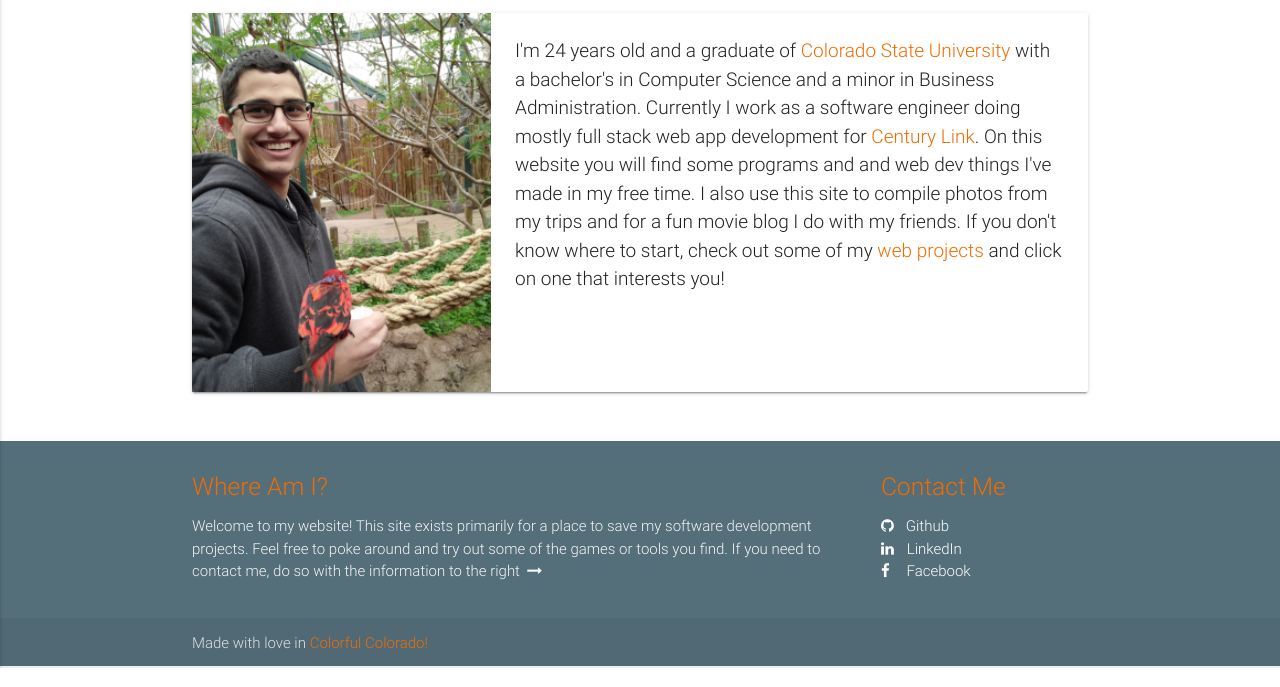
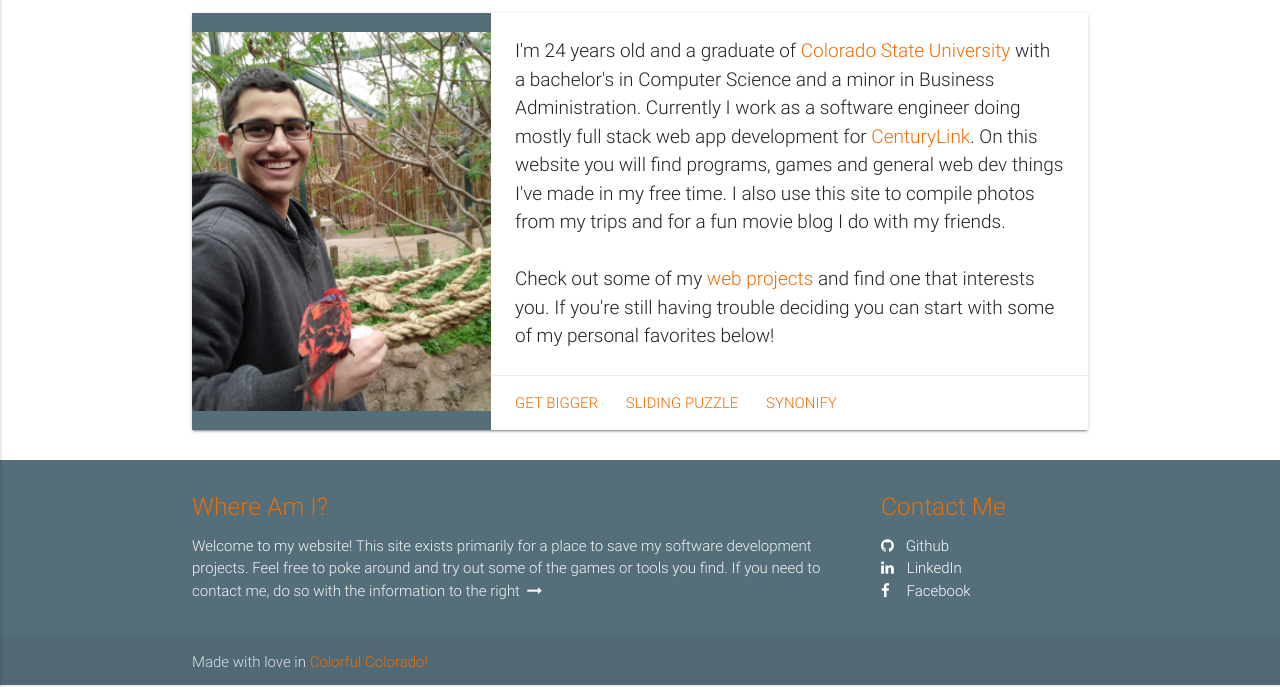
Before and after one commit to SBurrell23/SBDC, a PHP site: page /about_me/index in a window 1280 px wide. Shown: the part 134-821 px from the top of the page. Run offline with PHP 8.4, Linux system fonts and the light colour scheme; some libraries are stand-ins or nearby versions.

Commit message:
get bigger and about section updates

```diff
--- a/css/style.css
+++ b/css/style.css
@@ -58,6 +58,12 @@ input:not([type]):focus:not([readonly]), input[type=text]:not(.browser-default):
     -webkit-box-shadow: 0 1px 0 0 #546e7a;
     box-shadow: 0 1px 0 0 #546e7a;
 }
+.card .card-action a:not(.btn):not(.btn-large):not(.btn-large):not(.btn-floating){
+	 color:#ef6c00;
+}
+.card .card-action a:not(.btn):not(.btn-large):not(.btn-large):not(.btn-floating):hover{
+	color: #ff9800;
+}
 .nav-dropdown i{
 	margin-left: 2px;
 }
--- a/pages/about_me/index.php
+++ b/pages/about_me/index.php
@@ -7,8 +7,13 @@
 			</div>
 			<div class="card-stacked">
 				<div class="card-content card-text">
-					<p>I'm 24 years old and a graduate of <a  target="_blank" href="http://www.cs.colostate.edu/cstop/index.php">Colorado State University</a> with a bachelor's in Computer Science and a minor in Business Administration. Currently I work as a software engineer doing mostly full stack web app development for <a  target="_blank" href="http://www.centurylink.com/">Century Link</a>. On this website you will find some programs and and web dev things I've made in my free time. I also use this site to compile photos from my trips and for a fun movie blog I do with my friends. If you don't know where to start, check out some of my <a href="?v=web_projects">web projects</a> and click on one that interests you!</p>
+					<p>I'm 24 years old and a graduate of <a  target="_blank" href="http://www.cs.colostate.edu/cstop/index.php">Colorado State University</a> with a bachelor's in Computer Science and a minor in Business Administration. Currently I work as a software engineer doing mostly full stack web app development for <a  target="_blank" href="http://www.centurylink.com/">CenturyLink</a>. On this website you will find programs, games and general web dev things I've made in my free time. I also use this site to compile photos from my trips and for a fun movie blog I do with my friends.<br><br>Check out some of my <a href="?v=web_projects">web projects</a> and find one that interests you. If you're still having trouble deciding you can start with some of my personal favorites below!</p>
 				</div>
+				<div class="card-action">
+		          <a href="?v=get_bigger">Get Bigger</a>
+		          <a href="?v=sliding_puzzle">Sliding Puzzle</a>
+		          <a href="?v=synonify">Synonify</a>
+		        </div>
 			</div>
 		</div>
 	</div>
--- a/pages/web_projects/getbigger/index.html
+++ b/pages/web_projects/getbigger/index.html
@@ -1,7 +1,7 @@
 
 <div  style="width:1400px;margin: auto;"><br>
     <div id="getBiggerCanvasContainer" ></div>
-    <div> Written in 4 hours By: Steven Burrell , Music By: Gary Burrell</div><br>
+    <div> Written in 4 hours By: Steven Burrell , Music By: Gary Burrell.&nbsp;&nbsp;<div style="float:right">*Note: The high scores page has been disabled. I apoligize for the inconvinience.</div></div><br>
 </div>
 
 <script src="./pages/web_projects/getbigger/libs/jquery.hotkeys.js"></script>
```
